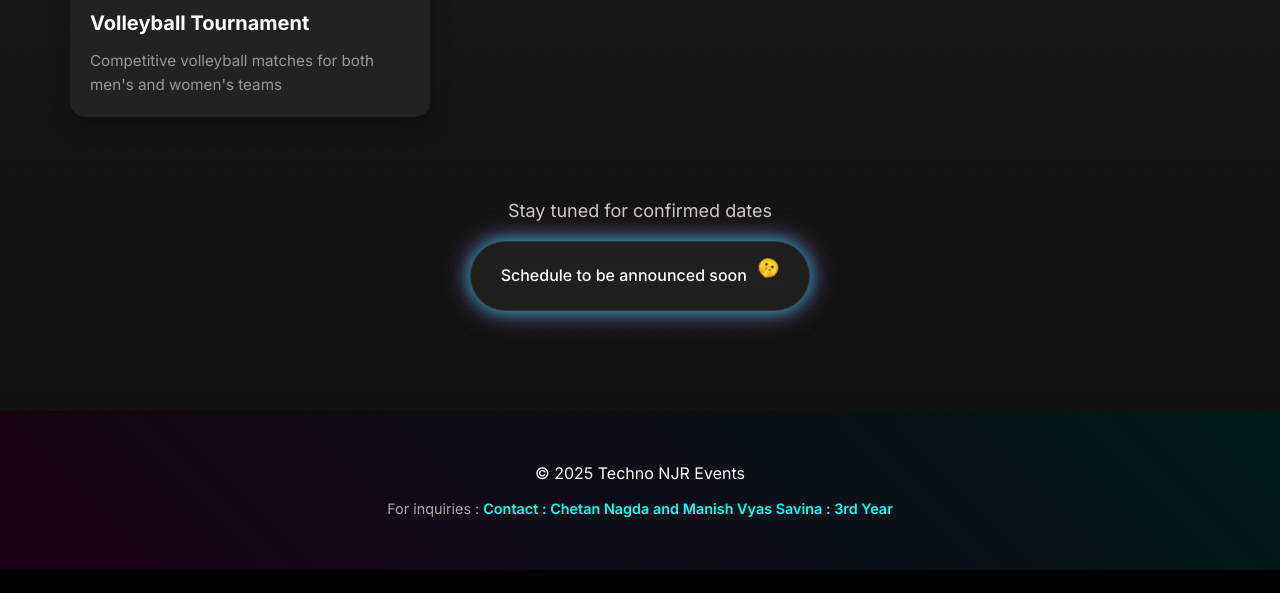
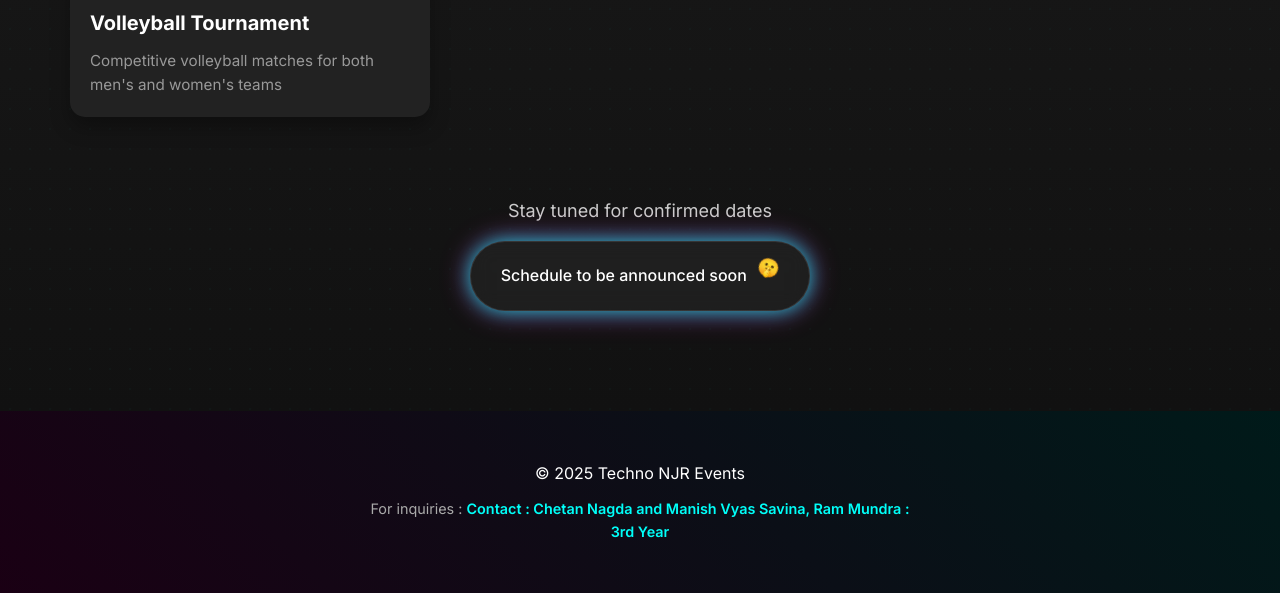
Before and after one commit to chetannagda/fresher-s-party, a plain HTML site: page index.html in a window 1280 px wide. Shown: the part 2884-3477 px from the top of the page. Before the commit the page ends 3454 px from the top, so only its background shows below. Drawn offline with Linux system fonts and the light colour scheme.

Commit message:
Update index.html

```diff
--- a/index.html
+++ b/index.html
@@ -1536,7 +1536,7 @@
   <footer>
     <div class="footer-content">
       <p>© 2025 Techno NJR Events</p>
-      <p class="footer-contact">For inquiries : <b>Contact : Chetan Nagda and Manish Vyas Savina : 3rd Year</b></p>
+      <p class="footer-contact">For inquiries : <b>Contact : Chetan Nagda and Manish Vyas Savina, Ram Mundra : 3rd Year</b></p>
     </div>
   </footer>
 
```
